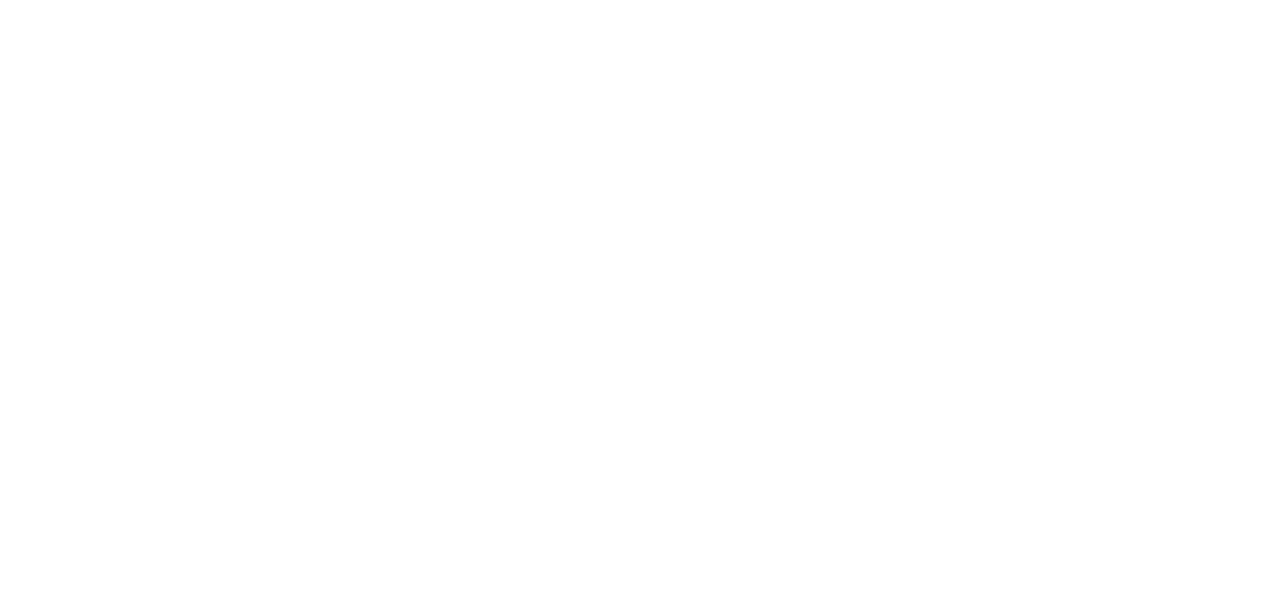
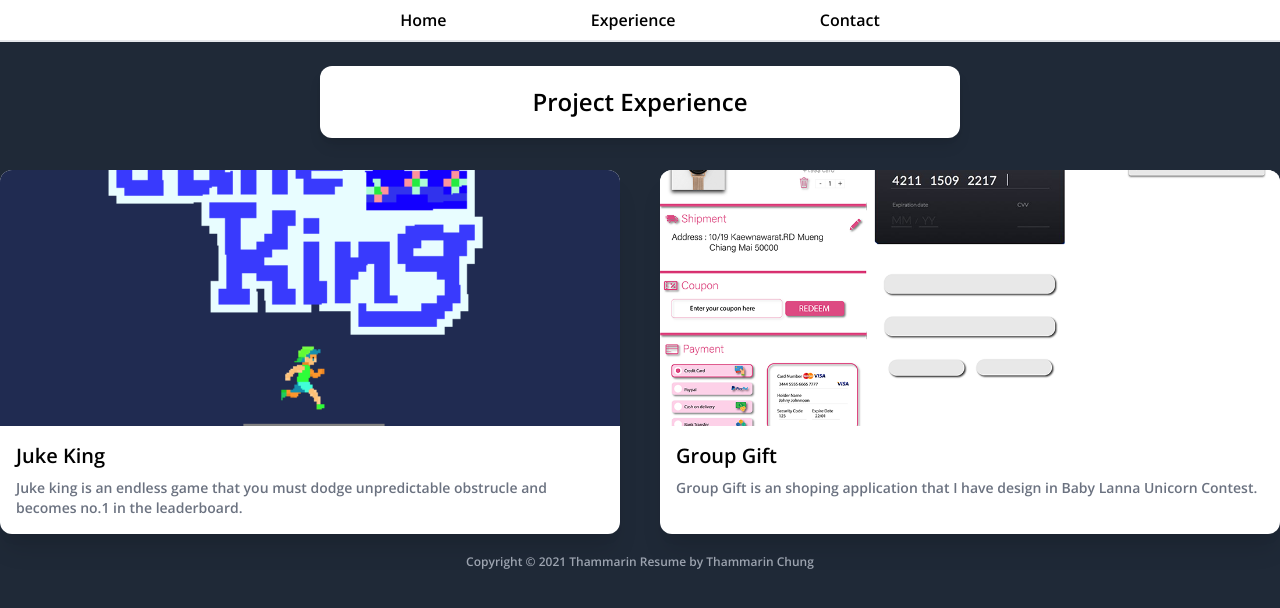
Before and after one commit to cpe-cmu-261207/lab-01-Roxest, a plain HTML site: page experience.html in a window 1280 px wide. Drawn offline with nearby package versions, Linux system fonts and the light colour scheme.

Commit message:
complete exp

```diff
--- a/experience.html
+++ b/experience.html
@@ -1,12 +1,56 @@
 <!DOCTYPE html>
 <html lang="en">
+
 <head>
     <meta charset="UTF-8">
     <meta http-equiv="X-UA-Compatible" content="IE=edge">
     <meta name="viewport" content="width=device-width, initial-scale=1.0">
-    <title>Document</title>
+    <title>Experience</title>
+    <link href="https://unpkg.com/tailwindcss@^2/dist/tailwind.min.css" rel="stylesheet">
+    <link rel="preconnect" href="https://fonts.googleapis.com">
+    <link rel="preconnect" href="https://fonts.gstatic.com" crossorigin>
+    <link href="https://fonts.googleapis.com/css2?family=Open+Sans:wght@600&display=swap" rel="stylesheet">
+    <link rel="stylesheet" href="./css/style.css">
 </head>
-<body>
 
+<body class="bg-gray-800">
+    <!-- navbar -->
+    <div class="bg-white border-b-2 py-2 mb-6">
+        <div class="dfont flex justify-evenly max-w-screen-md mx-auto">
+            <a href="index.html">Home</a>
+            <a href="experience.html">Experience</a>
+            <a href="contact.html">Contact</a>
+        </div>
+    </div>
+    <!-- Project Experience -->
+    <div class="bg-white max-w-screen-sm mx-auto shadow-lg rounded-xl mb-6 p-4">
+        <div>
+            <p class="dfont text-center text-2xl p-1">Project Experience</p>
+        </div>
+    </div>
+    <div class="grid grid-cols-2 mt-8 gap-10">
+        <div class="bg-white overflow-hidden rounded-xl shadow-xl">
+            <img class="object-cover h-64 w-full" src="./pic/jk.png">
+            <div class="p-4 space-y-2">
+                <p class="dfont text-xl">Juke King</p>
+                <p class="dfont text-gray-500 text-sm">Juke king is an endless game that you must dodge unpredictable
+                    obstrucle and becomes no.1 in the leaderboard.</p>
+            </div>
+        </div>
+        <div class="bg-white overflow-hidden rounded-xl shadow-xl">
+            <img class="object-cover h-64 w-full" src="./pic/gg.png">
+            <div class="p-4 space-y-2">
+                <p class="dfont text-xl">Group Gift</p>
+                <p class="dfont text-gray-500 text-sm">Group Gift is an shoping application that I have design in
+                    Baby Lanna Unicorn Contest.</p>
+            </div>
+        </div>
+
+    </div>
+    </div>
+
+    <p class="dfont text-center text-xs text-gray-400 mt-5 mb-4">Copyright © 2021 Thammarin Resume by Thammarin Chung
+    </p>
 </body>
+
 </html>
```
Also changed, not shown: pic/gg.png (added), pic/jk.png (added).
